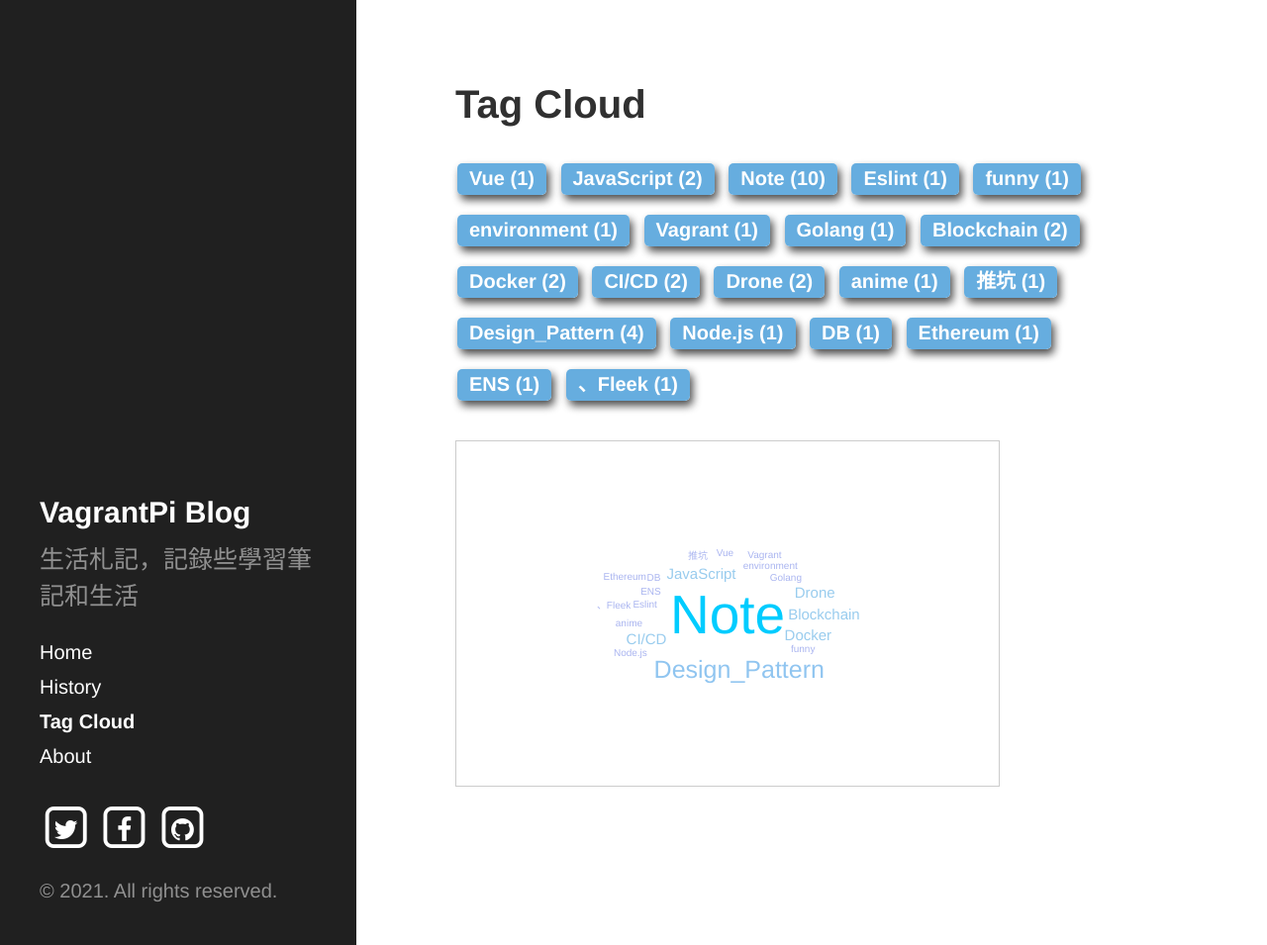
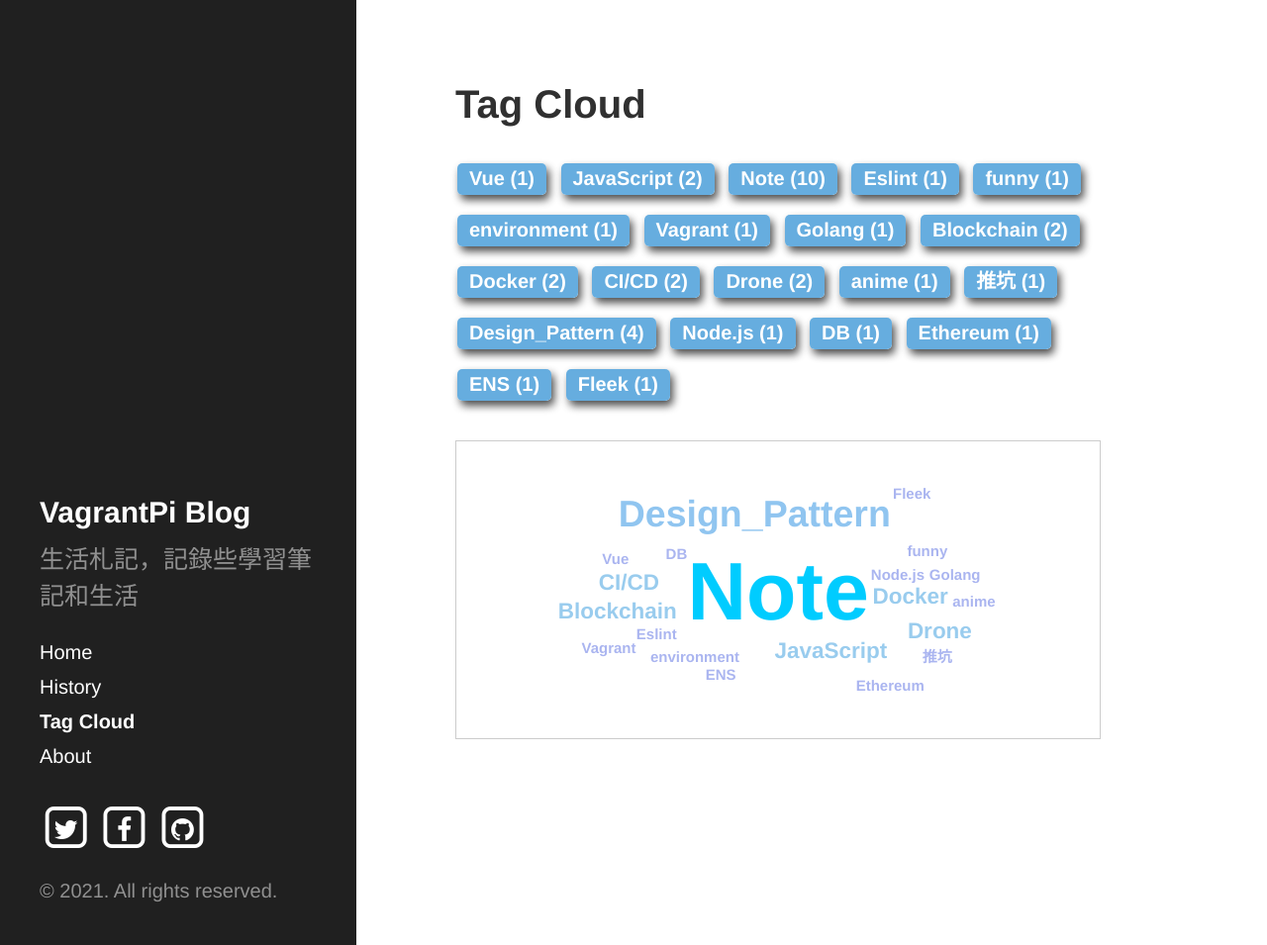
Before and after one commit to VagrantPi/VagrantPi.github.io, a Jekyll site: the page built from TagCloud.md, in a window 1280 px wide and 955 px high. Shown: the whole window at 99% size. Built offline with Jekyll 4.4.1, drawn with Linux system fonts in a browser that asks for light colours; nearby versions of some CDN libraries; comment, search, counter and statistics services are not loaded.

Commit message:
update jqcloud style

```diff
--- a/_includes/tagCloud.html
+++ b/_includes/tagCloud.html
@@ -1,14 +1,27 @@
 <link rel="stylesheet" type="text/css" href="{{ site.url }}/public/css/jqcloud/jqcloud.css" />
+<style>
+  div.jqcloud {
+    font-size: 15px;
+  }
+  div.jqcloud span {
+    font-weight: bold;
+  }
+</style>
 <script type="text/javascript" src="https://ajax.googleapis.com/ajax/libs/jquery/1.4.4/jquery.js"></script>
 <script type="text/javascript" src="{{ site.url }}/public/lib/jqcloud/jqcloud-1.0.4.js"></script>
 <script type="text/javascript">
   var word_list = [
     {% for tag in site.tags %}
-      { text: "{{ tag | first }}", weight: {{ tag | last | size }}, link: "/tags/{{ tag[0] }}" },
+        { text: "{{ tag | first }}", weight: {{ tag | last | size }}, link: "/tags/{{ tag[0] }}" },
     {% endfor %}
   ];
+  console.log(word_list);
+
   $(function () {
-    $("#my_favorite_latin_words").jQCloud(word_list);
+    $("#my_favorite_latin_words").jQCloud(word_list, {
+      width: 650,
+      height: 300
+    });
   });
 </script>
 <div id="my_favorite_latin_words" style="width: 550px; height: 350px; border: 1px solid #ccc;"></div>
```
Also changed, not shown: _posts/2021-06-23-ens-fleek.md (+1 -1 lines).
